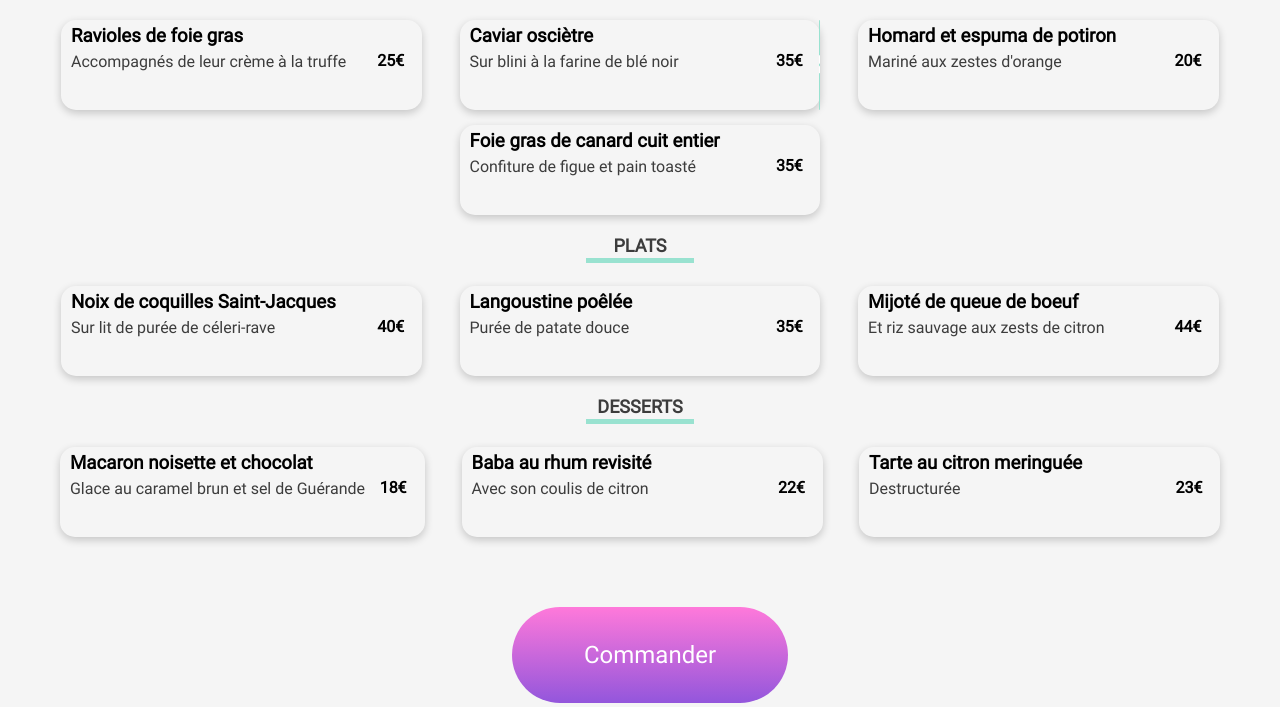
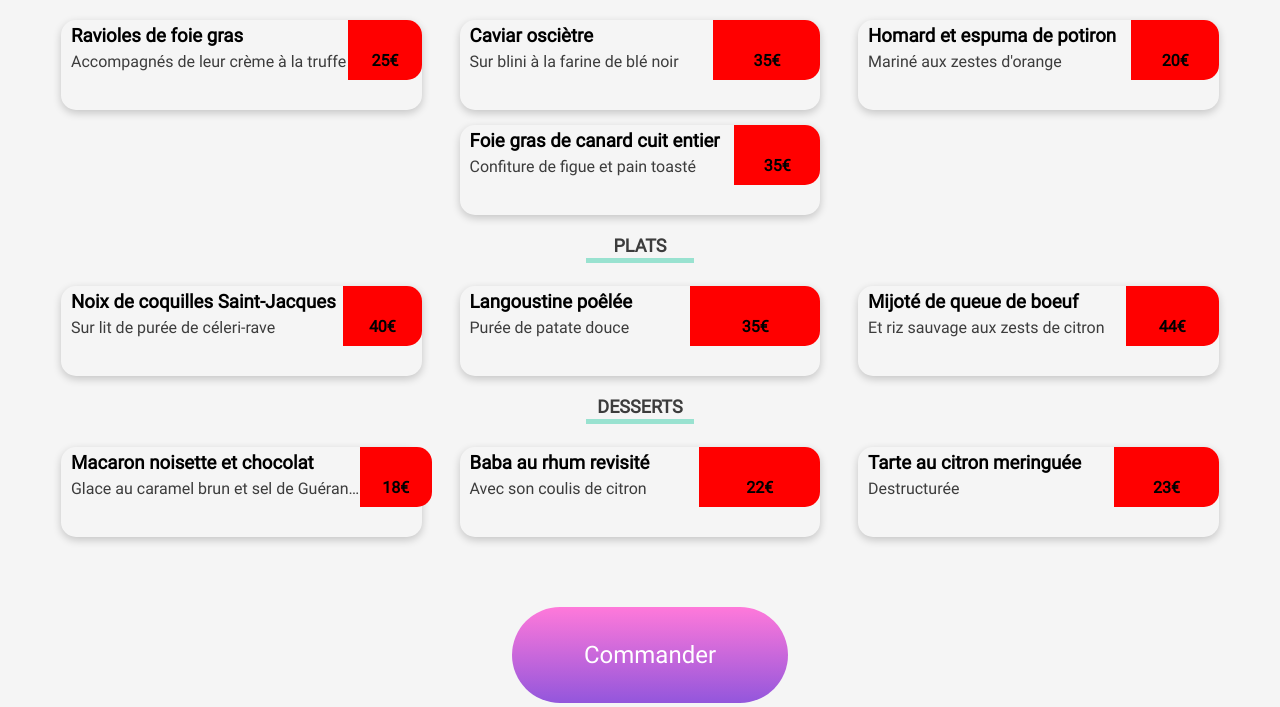
Before and after one commit to Ducie-Lupont/LucieDupont_3_23092021, a website: page pages/menu_la_note_enchantee.html in a window 1280 px wide. Shown: the part 656-1363 px from the top of the page. Drawn offline with Linux system fonts and the light colour scheme.

Commit message:
galere animation check

```diff
--- a/sass/composants/_keyframes.scss
+++ b/sass/composants/_keyframes.scss
@@ -27,11 +27,12 @@
 
 @keyframes check_case{
     0%{
-        padding-right: 1px;
+        transform: translateX(100%);
         width: 0px;
     }
     100%{
-        width: 60px;
+        transform: translateX(0%);
+        width: 50%;
     }
 }
 
--- a/sass/pages/menu/_corps-menu.scss
+++ b/sass/pages/menu/_corps-menu.scss
@@ -86,7 +86,7 @@
         overflow: hidden;
         text-overflow: ellipsis;
         white-space: nowrap;
-        width: 81%;
+        max-width: 80%;
     }
 
     .info-plat {
@@ -96,49 +96,48 @@
         overflow: hidden;
         text-overflow: ellipsis;
         white-space: nowrap;
-        width: 81%;
+        max-width: 80%;
     }
 
     .prix-plat {
+        background: red;
         display: flex;
         justify-content: center;
         align-items: flex-end;
-        align-self: flex-end;
-        width: 60px;
+        text-align: center;
+        min-width: 20%;
         height: 60px;
         margin: 0px;
         border-top-right-radius: 15px;
         border-bottom-right-radius: 15px;
 
         h4 {
-            margin: 0px 5px 10px 0px;
+            width: 50%;
+            margin: 0px 0px 10px 0px;
         }
 
         .case_check {
-            position: absolute;
-            top: 0px; right: 0px;
             display: flex;
             background: $tertiaire;
             height: 100%;
             width: 0px;
-            margin-left: 1px;
             align-items: center;
             justify-content: center;
             border-top-right-radius: 15px;
             border-bottom-right-radius: 15px;
             overflow: hidden;
+            &:hover{
             animation-name: check_case;
             animation-duration:1s;
-            animation-fill-mode: none;
-            animation-iteration-count: infinite;
+            animation-fill-mode: forwards;}
+
 
             .fa-check-circle {
                 color: white;
                 font-size: large;
                 animation-name: check_plat;
                 animation-duration:1s;
-                animation-fill-mode: none;
-                animation-iteration-count: infinite;
+                animation-fill-mode: forwards;
             }
 
         }
```
Also changed, not shown: css/style.css, 1 other file.
